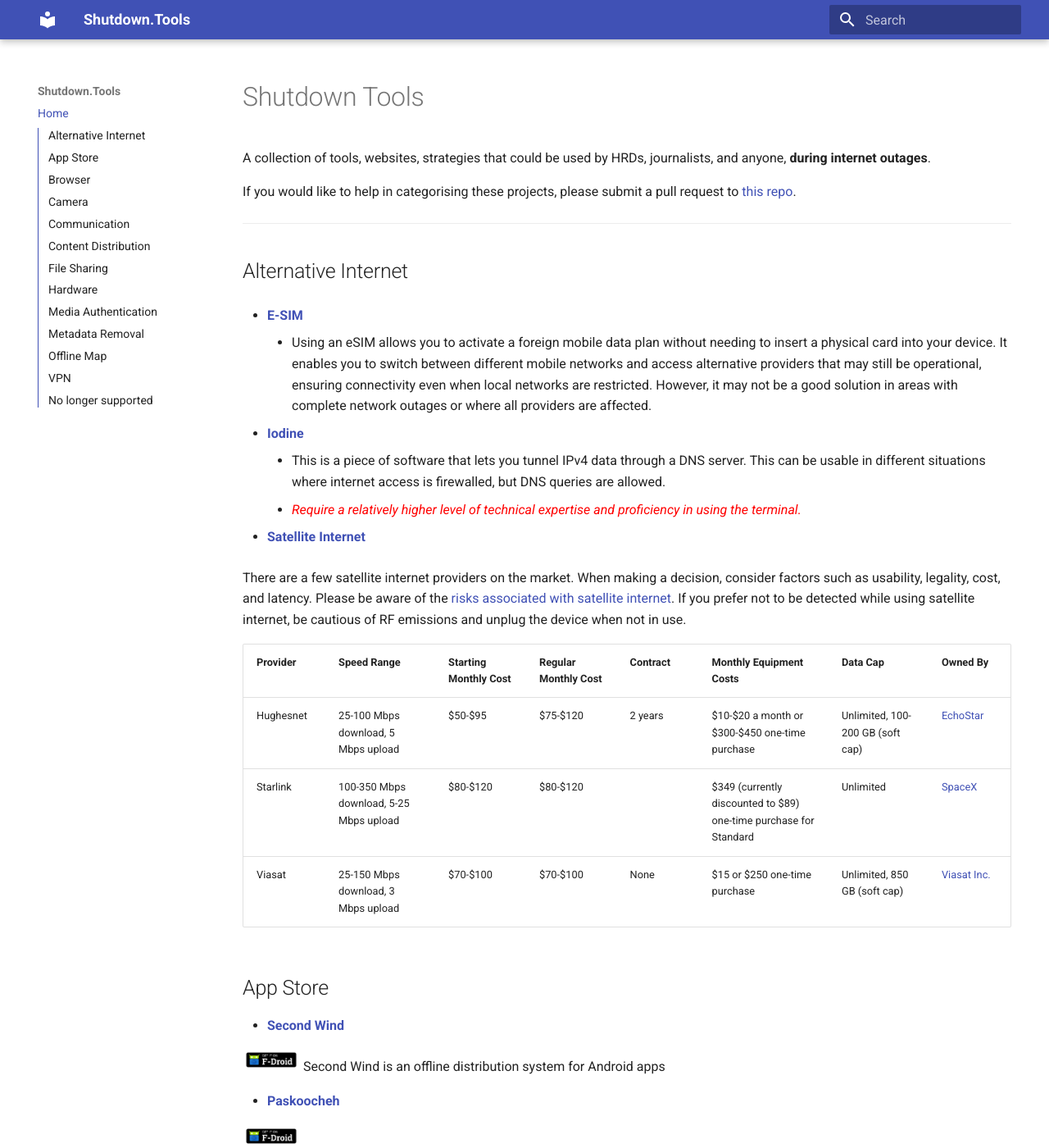
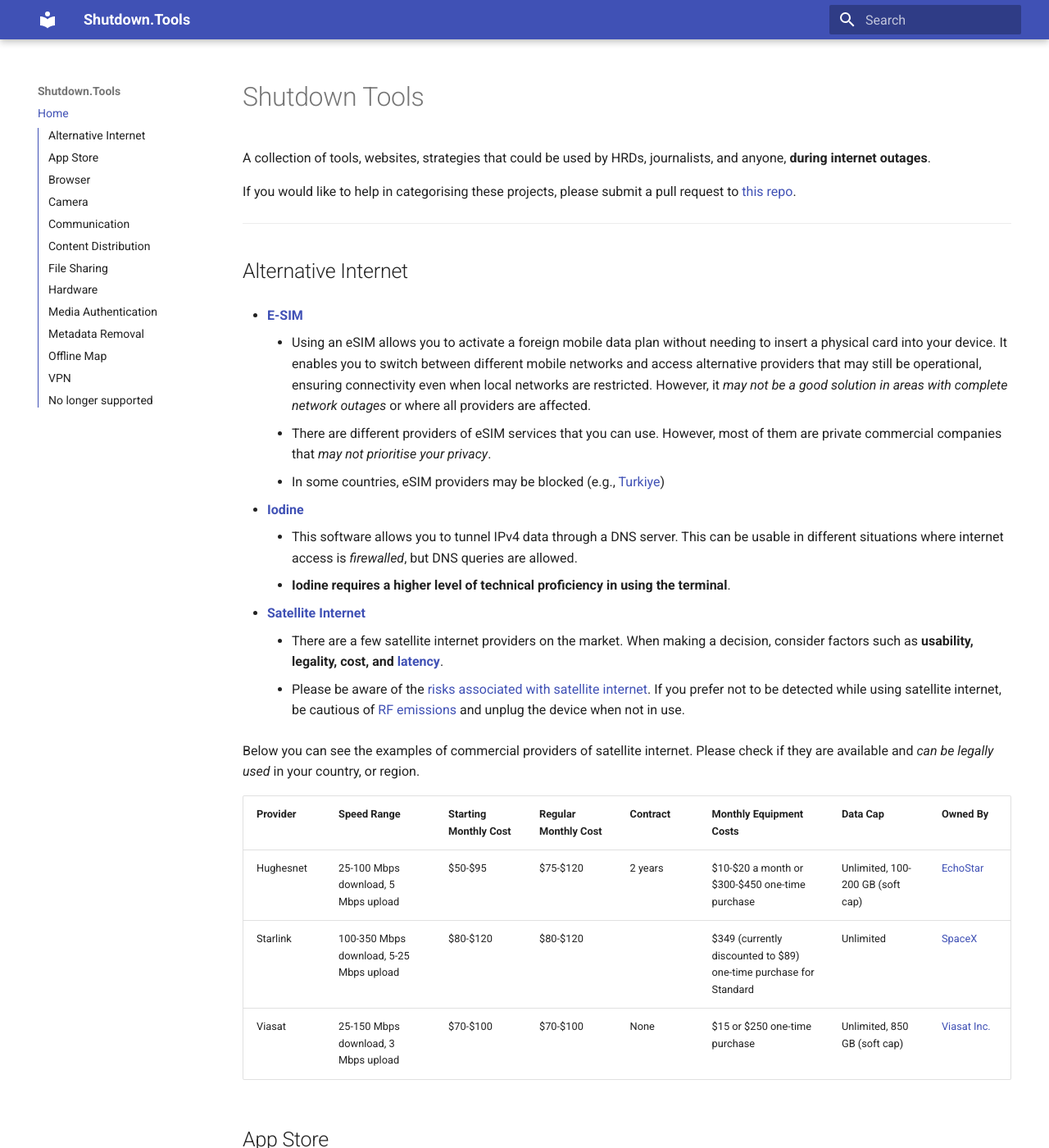
Before and after one commit to stayteef/shutdown.tools, an MkDocs documentation site: the page built from docs/index.md, in a window 1280 px wide and 1400 px high. Shown: the whole window at 82% size. Built offline with MkDocs 1.6.1 and Material for MkDocs 9.7.7, drawn with Linux system fonts in a browser that asks for light colours; some of the changed text lies outside the part shown.

Commit message:
Update index.md

```diff
--- a/docs/index.md
+++ b/docs/index.md
@@ -7,16 +7,21 @@
 ----
 ## Alternative Internet
 
-- [**E-SIM**](#)
-    - Using an eSIM allows you to activate a foreign mobile data plan without needing to insert a physical card into your device. It enables you to switch between different mobile networks and access alternative providers that may still be operational, ensuring connectivity even when local networks are restricted. However, it may not be a good solution in areas with complete network outages or where all providers are affected.
+- [**E-SIM**](https://en.wikipedia.org/wiki/ESIM)
+    - Using an eSIM allows you to activate a foreign mobile data plan without needing to insert a physical card into your device. It enables you to switch between different mobile networks and access alternative providers that may still be operational, ensuring connectivity even when local networks are restricted. However, it *may not be a good solution in areas with complete network outages* or where all providers are affected.
+    - There are different providers of eSIM services that you can use. However, most of them are private commercial companies that *may not prioritise your privacy*.
+    - In some countries, eSIM providers may be blocked (e.g., [Turkiye](https://esimradar.com/turkey-blocks-esim-providers/))
 
 - [**Iodine**](https://www.kali.org/tools/iodine/)
-    - This is a piece of software that lets you tunnel IPv4 data through a DNS server. This can be usable in different situations where internet access is firewalled, but DNS queries are allowed.
-    - <span style="color:red; font-style:italic;">Require a relatively higher level of technical expertise and proficiency in using the terminal.</span>
+    - This software allows you to tunnel IPv4 data through a DNS server. This can be usable in different situations where internet access is *firewalled*, but DNS queries are allowed.
+    - **Iodine requires a higher level of technical proficiency in using the terminal**.
 
 - [**Satellite Internet**](https://en.wikipedia.org/wiki/Satellite_Internet_access)
 
-There are a few satellite internet providers on the market. When making a decision, consider factors such as usability, legality, cost, and latency. Please be aware of the [risks associated with satellite internet](https://satellitesafety.openinternetproject.org/). If you prefer not to be detected while using satellite internet, be cautious of RF emissions and unplug the device when not in use.
+    - There are a few satellite internet providers on the market. When making a decision, consider factors such as **usability, legality, cost, and [latency](https://www.cloudflare.com/en-gb/learning/performance/glossary/what-is-latency/)**.
+    - Please be aware of the [risks associated with satellite internet](https://satellitesafety.openinternetproject.org/). If you prefer not to be detected while using satellite internet, be cautious of [RF emissions](https://en.wikipedia.org/wiki/Types_of_radio_emissions) and unplug the device when not in use.
+
+Below you can see the examples of commercial providers of satellite internet. Please check if they are available and *can be legally used* in your country, or region.
 
 | Provider   | Speed Range                     | Starting Monthly Cost | Regular Monthly Cost | Contract                          | Monthly Equipment Costs               | Data Cap                     | Owned By                     |
 |------------|----------------------------------|-----------------------|----------------------|-----------------------------------|---------------------------------------|-------------------------------|------------------------------|
@@ -25,18 +30,22 @@
 | Viasat     | 25-150 Mbps download, 3 Mbps upload | $70-$100              | $70-$100             | None                              | $15 or $250 one-time purchase         | Unlimited, 850 GB (soft cap) |  [Viasat Inc.](https://www.viasat.com) |
 
 
-
 ## App Store
 - [**Second Wind**](https://secondwind.guardianproject.info/en/repo)
 
 <img src="icons/fdriod.png" alt="fdroid" class="tiny-icon" />
-Second Wind is an offline distribution system for Android apps
+
+Second Wind is an **offline distribution system for Android apps**.
+
+You can set it up on your Android device, Raspberry Pi, or other piece of hardware to share the applications available on [F-Droid marketplace](https://f-droid.org/) with other users if there is an outage in your neighbourhood.
+
+Setting up SecondWind requires some preparation **before the outage**. In order to use it during the outage, you need to install it and the applications you want to share with other users in advance.
 
 - [**Paskoocheh**](https://paskoocheh.com/?platform=macos)
 
 <img src="icons/fdriod.png" alt="fdroid" class="tiny-icon" />
 
-Paskoocheh, Persian for “alleyway,” is an app store for Iranians to access tools for secure communication, information sharing, and censorship circumvention.
+Paskoocheh, Persian for “alleyway,” is an app store that was developed to provide Iranian users with access to the tools for secure communication, information sharing, and censorship circumvention.
 
 <!--
 ## Archiving & Secure Storage
```
